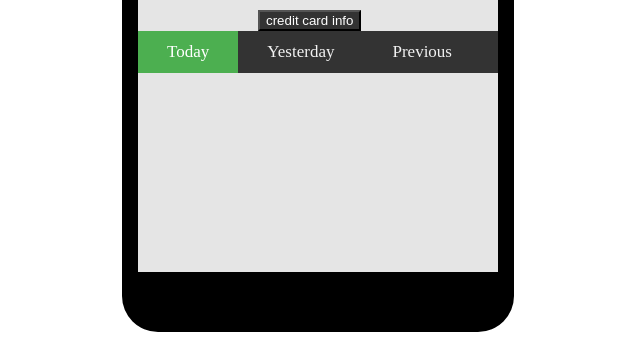
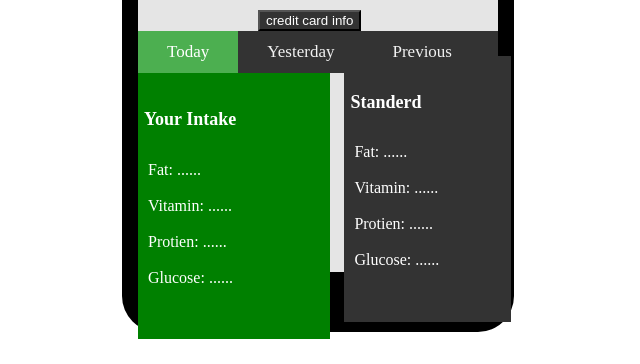
Before and after one commit to AnishBastakoti/Deliverable2, a plain HTML site: page userinfo.html in a window 1280 px wide. Shown: the part 436-800 px from the top of the page, without its empty margins (322-962 px from the left). Drawn offline with Linux system fonts and the light colour scheme.

Commit message:
added extra funtions in theapp

```diff
--- a/css/user.css
+++ b/css/user.css
@@ -46,3 +46,24 @@ label{
   background-color: #4CAF50;
   color: #fff;
 }
+.nutrient{
+  border: 8px;
+  background-color: green;
+  width:50%;
+  height: 39.6%;
+  padding: 6px;
+}
+h5{
+  color:#fff;
+  font-size: 18px;
+}
+
+.nutrient1{
+  border: 8px;
+  background-color: #333;
+  width:43%;
+  height: 39.8%;
+  margin-top: -17.7em;
+  margin-left: 12.9em;
+  padding: 6px;
+}
--- a/userinfo.html
+++ b/userinfo.html
@@ -33,6 +33,26 @@
       <a href="#"> Yesterday</a>
       <a href="#"> Previous </a>
     </div>
+    <div class="nutrient">
+      <h5>Your Intake</h5>
+      <label> Fat: ......</label><br>
+      <br>
+      <label> Vitamin: ......</label><br>
+      <br>
+      <label> Protien: ......</label><br>
+      <br>
+      <label> Glucose: ......</label><br>
+    </div>
+    <div class="nutrient1">
+        <h5>Standerd</h5>
+      <label> Fat: ......</label><br>
+      <br>
+      <label> Vitamin: ......</label><br>
+      <br>
+      <label> Protien: ......</label><br>
+      <br>
+      <label> Glucose: ......</label><br>
+    </div>
   </div>
 
 <script src='https://kit.fontawesome.com/a076d05399.js'></script>
```
